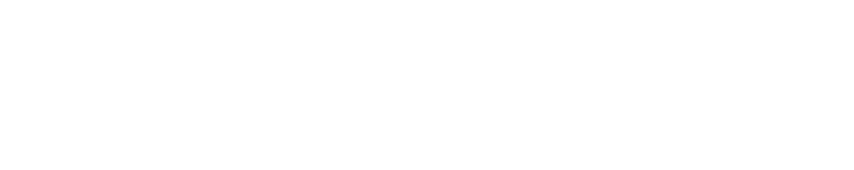
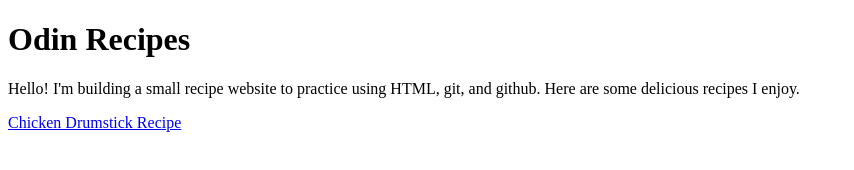
Before and after one commit to cabriamber/odin-recipes, a plain HTML site: page index.html in a window 1280 px wide. Shown: the whole page, without its empty margins (0-854 px from the left). Drawn offline with Linux system fonts and the light colour scheme.

Commit message:
Add a link on homepage to chicken recipe

```diff
--- a/index.html
+++ b/index.html
@@ -8,7 +8,10 @@
 </head>
 
 <body>
+<h1>Odin Recipes</h1>
+<p>Hello! I'm building a small recipe website to practice using HTML, git, and github. Here are some delicious recipes I enjoy.</p>
 
+<p> <a href="./recipes/chicken-drumsticks.html">Chicken Drumstick Recipe</a>
 </body>
 
 </html>
```
